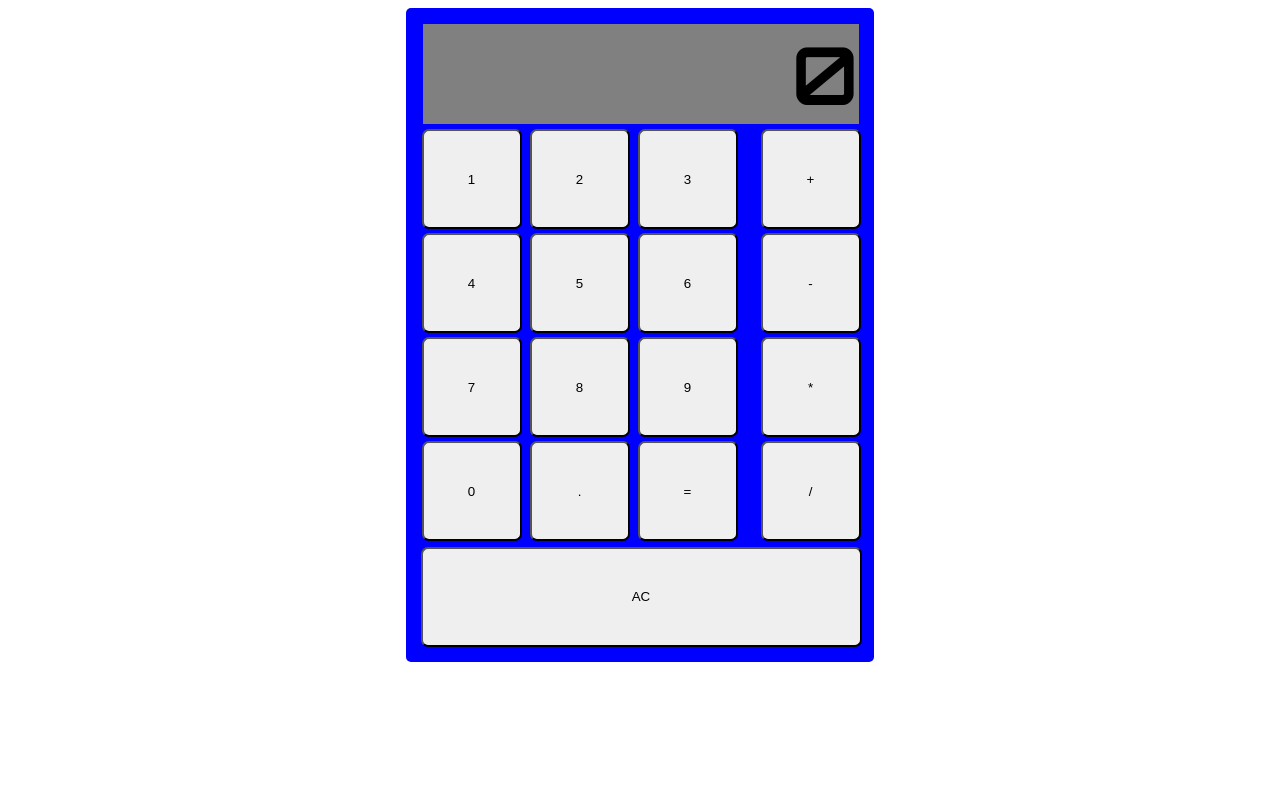
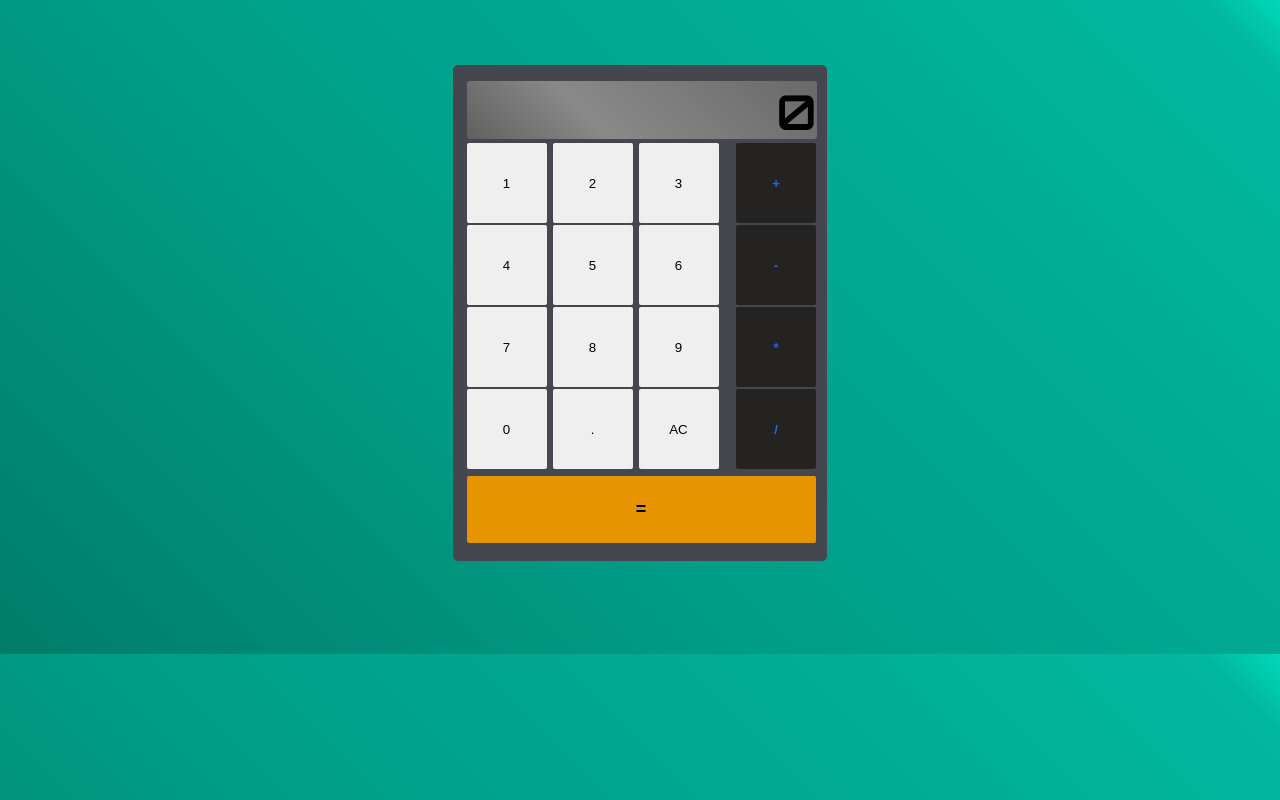
Before and after one commit to jtromero08/calculator, a plain HTML site: page index.html in a window 1280 px wide. Drawn offline with Linux system fonts and the light colour scheme.

Commit message:
Changed the almost the whole style and invert in the html the equal with reset button.

```diff
--- a/app.css
+++ b/app.css
@@ -1,38 +1,62 @@
 @import url('https://fonts.googleapis.com/css2?family=Orbitron:wght@600&display=swap');
 
+
+html {
+    background: rgb(0,124,106);
+    background: linear-gradient(45deg, rgba(0,124,106,1) 0%, rgba(0,154,132,1) 35%, rgba(0,184,157,1) 96%, rgba(0,217,185,1) 100%);
+}
+
 button {
-    height: 100px;
-    width: 100px;
-    border-radius: 7px;
-    margin: 2px;
+    height: 80px;
+    width: 80px;
+    border-radius: 2px;
+    margin: 1px;
+    padding: 0px;
+    text-decoration: none;
+    border: none;
 }
+
+.operator > button {
+    background: rgb(36, 35, 33);
+    color: rgb(35, 104, 233);
+    font-weight: bolder;
+}
+
 .container {
     display: flex;
     justify-content: center;
+    margin: 65px auto 93px;
 }
 .calculator{
     display: grid;
     justify-content: center;
-    background-color: blue;
-    height: 38em;
-    width: 434px;
+    background-color: rgb(70, 70, 78);
+    height: 450px;
+    width: 340px;
     padding: 16px 12px 30px 22px;
     border-radius: 5px;
 }
 
-.reset-button > button {
-    height: 100px;
-    width: 441px;
+.equal-button > button {
+    height: 67px;
+    width: 349px;
+    background: #e69501;
+    font-size: large;
+    font-weight: bolder;
 }
 
 .screen-output {
-    background-color: grey;
-    width: 436px;
-    height: 100px;
-    font-size: 5em;
+    background: rgb(52,52,52);
+    background: linear-gradient(45deg, rgb(96, 96, 96) 0%, rgb(138, 137, 137) 35%, rgb(107, 107, 107) 96%, rgb(108, 108, 108) 100%);
+    width: 350px;
+    height: 58px;
+    font-size: 3em;
     overflow: hidden;
     text-align: end;
     font-family: 'Orbitron', sans-serif;
+    position: relative;
+    left: -3px;
+    border-radius: 3px;
 }
 
 .numbers {
@@ -40,19 +64,19 @@ button {
     width: 320px;
     position: relative;
     top: 3px;
-    left: -3px;
+    left: -4px;
 }
 
 .operator {
     height: 400px;
     width: 10em;
     position: relative;
-    left: 21em;
+    left: 16.6em;
     bottom: 24.8em;
 }
 
-.reset-button {
+.equal-button {
     position: relative;
-    bottom: 23.7em;
     left: -4px;
+    bottom: 29em;
 }
--- a/index.html
+++ b/index.html
@@ -23,7 +23,7 @@
                <button id="9" value="9">9</button>
                <button id="0" value="0">0</button>
                <button id="dot" value=".">.</button>
-               <button id="result" value="=">=</button>
+               <button id="ac">AC</button>
            </div>
            <div class="operator">
                 <button id="add" value="+">+</button>
@@ -31,8 +31,8 @@
                 <button id="multiply" value="*">*</button>
                 <button id="division" value="/">/</button>
            </div>
-           <div class="reset-button">
-               <button id="ac">AC</button>
+           <div class="equal-button">
+               <button id="result" value="=">=</button>
            </div>
        </div>
    </div>
```
